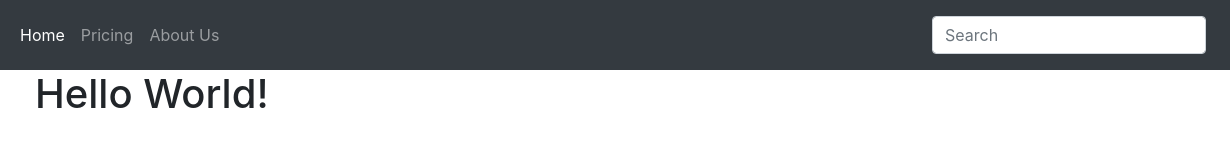
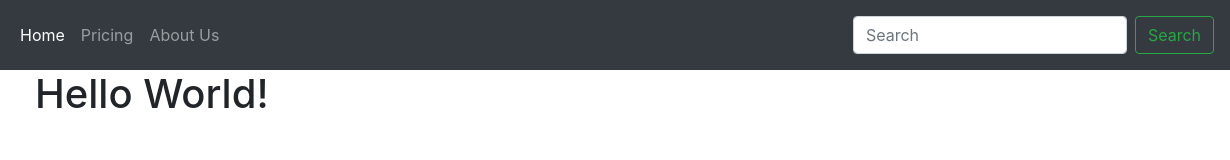
Before and after one commit to Explodeus/FirstSite, a plain HTML site: page index.html in a window 1280 px wide. Shown: the full height of the page, 50-1280 px from the left. Drawn offline with Linux system fonts and the light colour scheme.

Commit message:
SearchBtnAdded

```diff
--- a/index.html
+++ b/index.html
@@ -29,6 +29,7 @@
             </ul>
             <form class="form-inline my-2 mu-lg-0">
                 <input type="text" class="form-control mr-sm-2" placeholder="Search" aria-label="Search">
+                <button class="btn btn-outline-success my-2 my-sm-0">Search</button>
             </form>
         </div>
     </nav>
```
